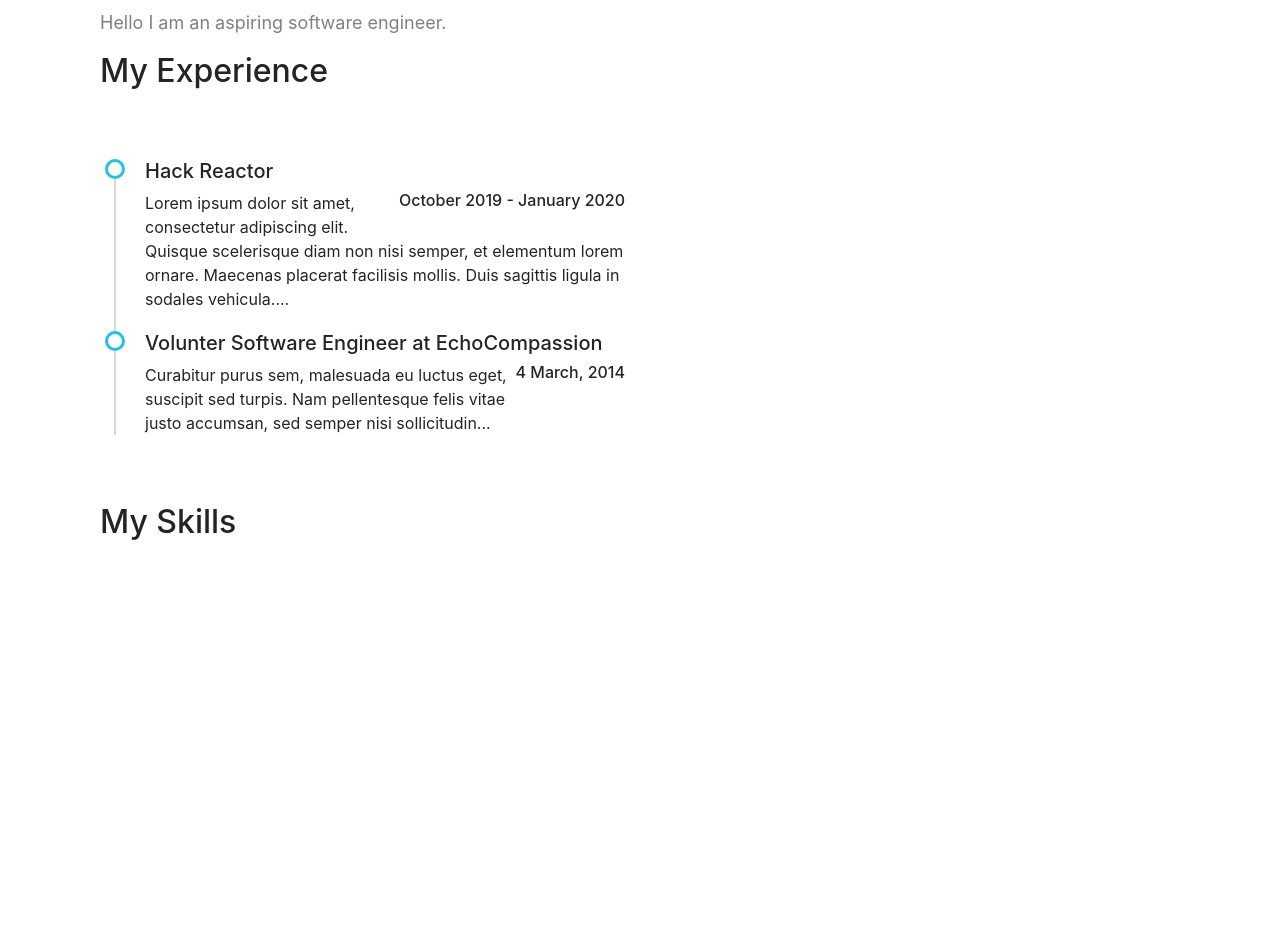
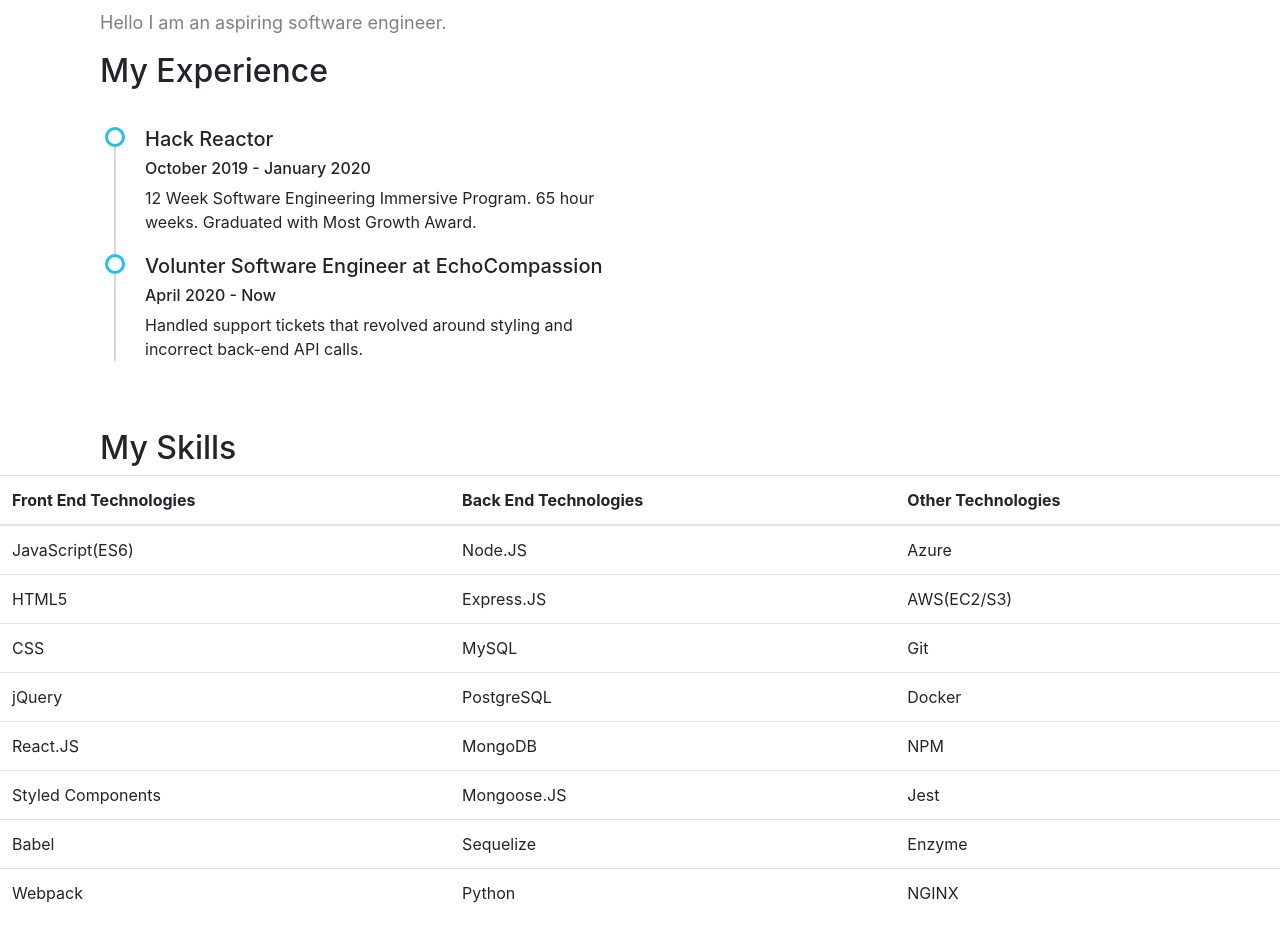
Before and after one commit to mattshin64/react-gh-pages, a React (Create React App) app: page / in a window 1280 px wide. Shown: the part 440-1373 px from the top of the page. Before the commit the page ends 989 px from the top, so only its background shows below. Built offline with nearby package versions, Linux system fonts and the light colour scheme.

Commit message:
added a table for my skills

```diff
--- a/src/components/myexperience.js
+++ b/src/components/myexperience.js
@@ -3,19 +3,19 @@
     return (
         <div>
             <h2 style={{paddingLeft: 100}}>My Experience</h2>
-            <div class="container mt-5 mb-5">
+            <div class="container mt-3 mb-5">
                 <div class="row">
                     <div class="col-md-6 offset-md-0">
                         <ul class="timeline">
                             <li>
                                 <h5>Hack Reactor</h5>
-                                <h6 class="float-right">October 2019 - January 2020</h6>
-                                <p>Lorem ipsum dolor sit amet, consectetur adipiscing elit. Quisque scelerisque diam non nisi semper, et elementum lorem ornare. Maecenas placerat facilisis mollis. Duis sagittis ligula in sodales vehicula....</p>
+                                <h6>October 2019 - January 2020</h6>
+                                <p>12 Week Software Engineering Immersive Program. 65 hour weeks. Graduated with Most Growth Award.</p>
                             </li>
                             <li>
                                 <h5>Volunter Software Engineer at EchoCompassion</h5>
-                                <h6 class="float-right">4 March, 2014</h6>
-                                <p>Curabitur purus sem, malesuada eu luctus eget, suscipit sed turpis. Nam pellentesque felis vitae justo accumsan, sed semper nisi sollicitudin...</p>
+                                <h6>April 2020 - Now</h6>
+                                <p>Handled support tickets that revolved around styling and incorrect back-end API calls.</p>
                             </li>
                         </ul>
                     </div>
--- a/src/components/myskills.js
+++ b/src/components/myskills.js
@@ -3,6 +3,57 @@
     return (
         <div id='container'>
             <h2 style={{paddingLeft: 100}}>My Skills</h2>
+            <table class='table'>
+                <thead>
+                    <tr>
+                        <th>Front End Technologies</th>
+                        <th>Back End Technologies</th>
+                        <th>Other Technologies</th>
+                    </tr>
+                </thead>
+                <tbody>
+                    <tr>
+                        <td>JavaScript(ES6)</td>
+                        <td>Node.JS</td>
+                        <td>Azure</td>
+                    </tr>
+                    <tr>
+                        <td>HTML5</td>
+                        <td>Express.JS</td>
+                        <td>AWS(EC2/S3)</td>
+                    </tr>
+                    <tr>
+                        <td>CSS</td>
+                        <td>MySQL</td>
+                        <td>Git</td>
+                    </tr>
+                    <tr>
+                        <td>jQuery</td>
+                        <td>PostgreSQL</td>
+                        <td>Docker</td>
+                    </tr>
+                    <tr>
+                        <td>React.JS</td>
+                        <td>MongoDB</td>
+                        <td>NPM</td>
+                    </tr>
+                    <tr>
+                        <td>Styled Components</td>
+                        <td>Mongoose.JS</td>
+                        <td>Jest</td>
+                    </tr>
+                    <tr>
+                        <td>Babel</td>
+                        <td>Sequelize</td>
+                        <td>Enzyme</td>
+                    </tr>
+                    <tr>
+                        <td>Webpack</td>
+                        <td>Python</td>
+                        <td>NGINX</td>
+                    </tr>
+                </tbody>
+            </table>
         </div>
     )
 }
```
